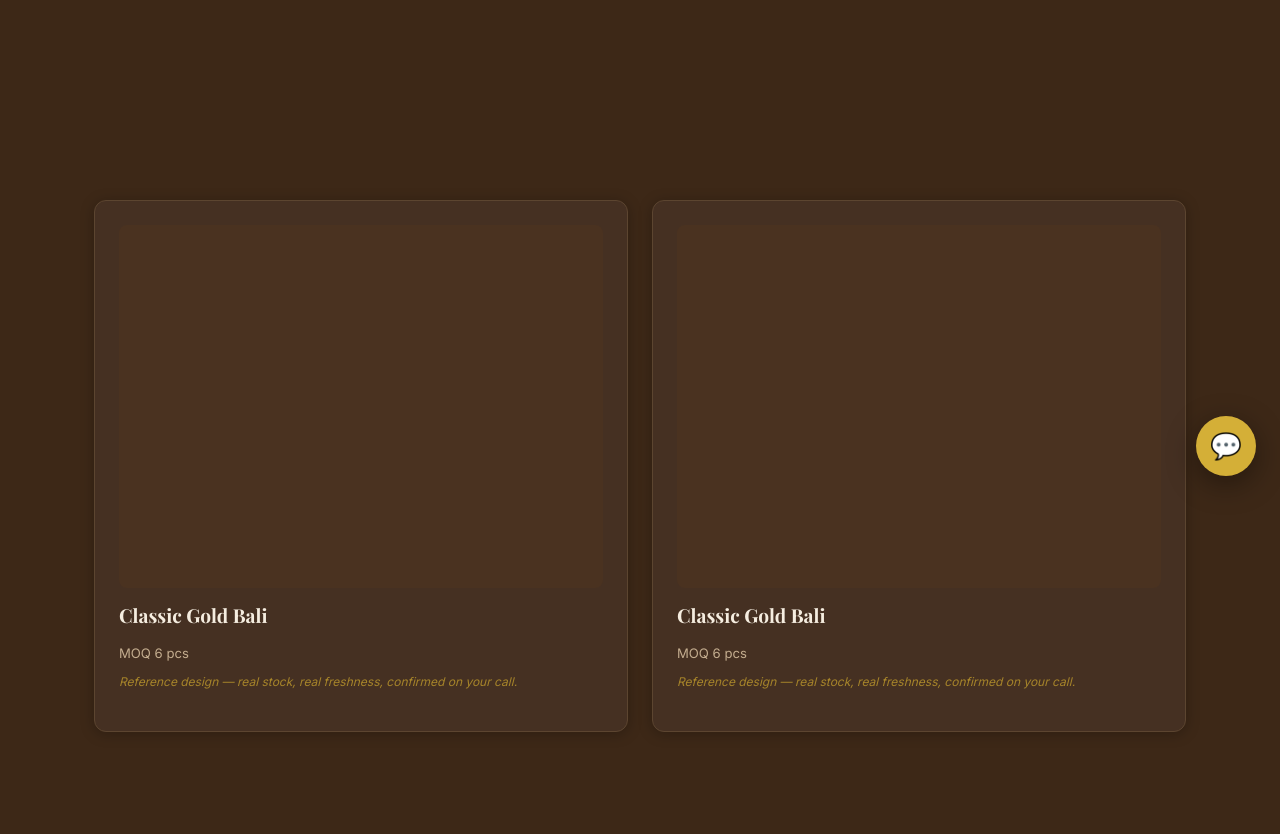
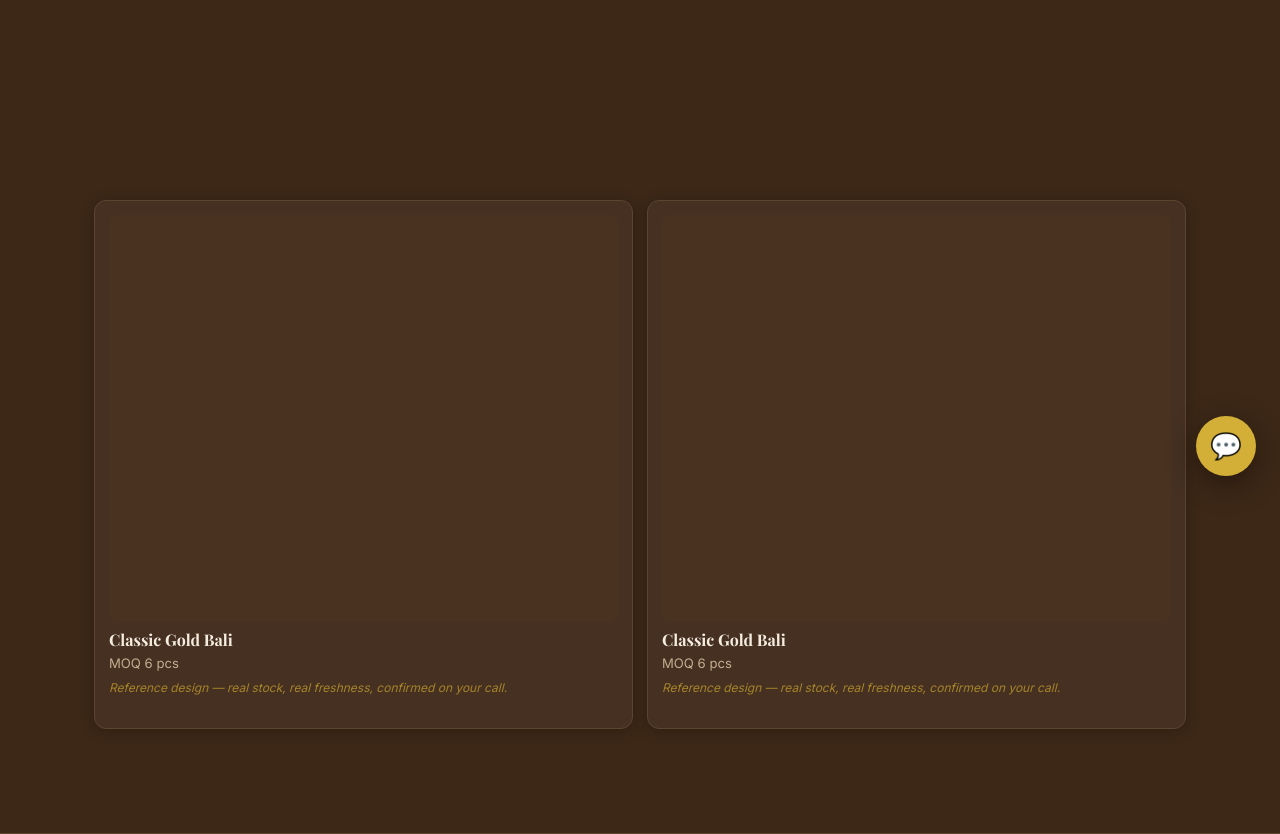
Before and after one commit to sandhyaavp-ui/LalitEnterprises-XupingJewlery, a Django app: page /collection/bali/ in a window 1280 px wide. Shown: the part 300-1134 px from the top of the page. Run offline with Django 5.2, Linux system fonts and the light colour scheme; data comes from the database, SQL or seed files in the repository; some libraries are stand-ins or nearby versions; some web fonts are replaced.

Commit message:
Show 2 product cards per row with tighter card sizing
Scoped to a new .product-card-grid class on the three product-listing
grids (All designs, collection pages, Recommended For You) so the change
doesn't affect the collection-tile, feature, blog, or contact grids that
also use the shared .card-grid/.card classes. Below 480px it drops to
1 column; titles truncate to one line and the disclaimer clamps to 2.

Co-Authored-By: Claude Sonnet 5 <noreply@anthropic.com>

```diff
--- a/static/css/style.css
+++ b/static/css/style.css
@@ -528,6 +528,46 @@ textarea.form-control { resize: vertical; min-height: 100px; }
 /* ---- Product cards ---- */
 .product-moq { font-weight: 400; color: var(--color-text-muted); font-size: 0.82rem; margin: 0 0 var(--space-1); }
 
+/* Product grids show 2 per row (1 on very small phones) with a shorter,
+   tighter card than the default .card-grid, since these lists can hold
+   many items. Scoped to .product-card-grid so it never affects the
+   collection-tile / feature / blog / contact grids that also use .card-grid. */
+.product-card-grid {
+  grid-template-columns: repeat(2, 1fr);
+  gap: 14px;
+}
+
+.product-card-grid .card {
+  padding: 14px;
+}
+
+.product-card-grid .card img,
+.product-card-grid .card-image-placeholder {
+  aspect-ratio: 5 / 4;
+  margin-bottom: 8px;
+}
+
+.product-card-grid .card h3 {
+  font-size: 1rem;
+  margin-bottom: 4px;
+  white-space: nowrap;
+  overflow: hidden;
+  text-overflow: ellipsis;
+}
+
+.product-card-grid .product-moq { margin-bottom: 4px; }
+
+.product-card-grid .product-disclaimer {
+  display: -webkit-box;
+  -webkit-line-clamp: 2;
+  -webkit-box-orient: vertical;
+  overflow: hidden;
+}
+
+@media (max-width: 480px) {
+  .product-card-grid { grid-template-columns: repeat(1, 1fr); }
+}
+
 /* ---- Blog cards ---- */
 .blog-date, .blog-meta { color: var(--color-text-muted); font-size: 0.85rem; margin: 0 0 var(--space-2); }
 
--- a/templates/catalog/collection_detail.html
+++ b/templates/catalog/collection_detail.html
@@ -13,7 +13,7 @@
 
 <section class="section">
     <div class="container">
-        <div class="card-grid">
+        <div class="card-grid product-card-grid">
             {% for product in products %}
             <a href="{% url 'catalog:product_detail' slug=product.slug %}" class="card" data-aos="zoom-in" data-aos-delay="{% widthratio forloop.counter0 1 50 %}">
                 {% if product.image %}
--- a/templates/catalog/product_detail.html
+++ b/templates/catalog/product_detail.html
@@ -59,7 +59,7 @@
 <section class="section container">
   <h2>Recommended For You</h2>
   <p>More from {{ product.collection.name }}.</p>
-  <div class="card-grid">
+  <div class="card-grid product-card-grid">
     {% for item in recommended %}
     <a href="{% url 'catalog:product_detail' slug=item.slug %}" class="card">
       {% if item.image %}
--- a/templates/catalog/product_list.html
+++ b/templates/catalog/product_list.html
@@ -45,7 +45,7 @@
         {% endfor %}
     </div>
 
-    <div class="card-grid" id="all-products-grid">
+    <div class="card-grid product-card-grid" id="all-products-grid">
         {% for product in products %}
         <a href="{% url 'catalog:product_detail' slug=product.slug %}"
            class="card"
```
